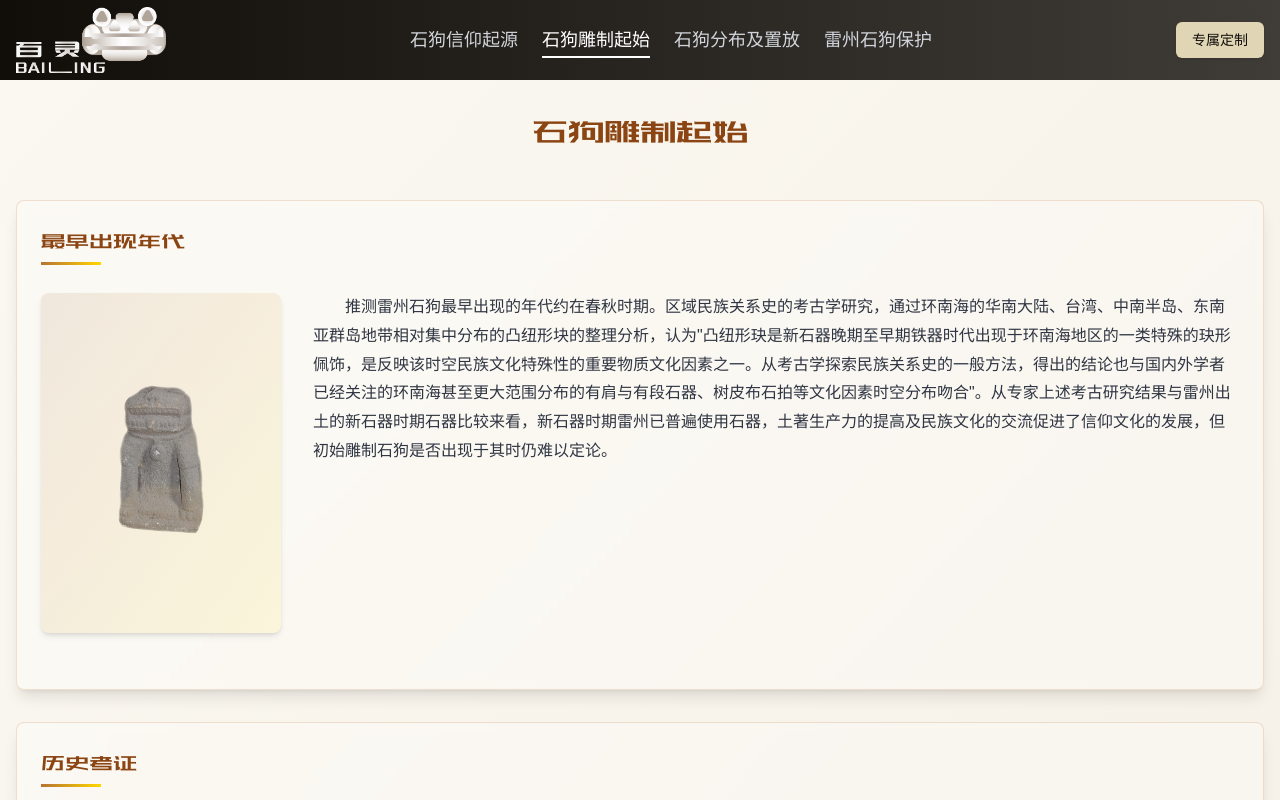
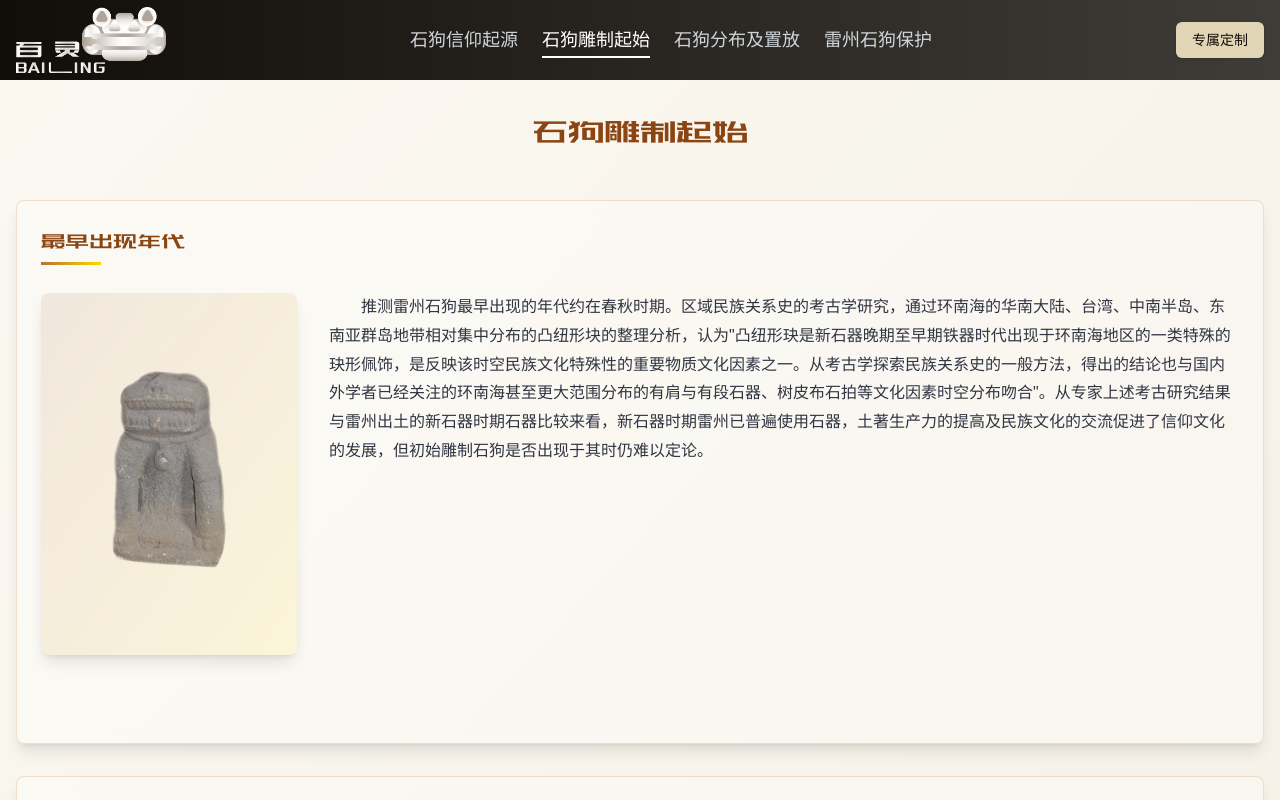
Before and after one commit to qq919006380/meta-relic, a Next.js app: page /making in a window 1280 px wide. Shown: the top 800 px of the page. Built offline with nearby package versions, Linux system fonts and the light colour scheme.

Commit message:
update title

```diff
--- a/app/making/page.tsx
+++ b/app/making/page.tsx
@@ -16,15 +16,21 @@ export default function Making() {
                             最早出现年代
                         </h2>
                         <div className="flex flex-col md:flex-row md:gap-8 mb-8">
-                            <Image
-                                src="/img/realDog/3.png"
-                                alt="雷州石狗信仰源流"
-                                width={240}
-                                height={320}
-                                className="rounded-lg shadow-md mx-auto md:mx-0 mb-8 md:mb-0
-                                        bg-gradient-to-br from-[rgb(139,69,19)]/10 to-[rgb(255,215,0)]/10
-                                         hover:shadow-xl transition-all duration-300"
-                            />
+                            {/* 左侧图片 */}
+                            <div className="w-full md:w-64 flex-shrink-0 mx-auto md:mx-0 mb-8">
+                                <div className="bg-gradient-to-br from-[rgb(139,69,19)]/10 to-[rgb(255,215,0)]/10
+                                    rounded-lg shadow-lg hover:shadow-xl transition-all duration-300
+                                    max-w-[300px] md:max-w-none mx-auto">
+                                    <Image
+                                        src="/img/realDog/3.png"
+                                        alt="雷州石狗历史"
+                                        width={300}
+                                        height={400}
+                                        className="rounded-lg object-cover w-full h-full transform scale-125
+                                                 transition-all duration-300"
+                                    />
+                                </div>
+                            </div>
                             <div className="prose text-[rgb(47,53,66)]">
                                 <p className="indent-8 leading-relaxed">
                                     推测雷州石狗最早出现的年代约在春秋时期。区域民族关系史的考古学研究，通过环南海的华南大陆、台湾、中南半岛、东南亚群岛地带相对集中分布的凸纽形块的整理分析，认为"凸纽形玦是新石器晚期至早期铁器时代出现于环南海地区的一类特殊的玦形佩饰，是反映该时空民族文化特殊性的重要物质文化因素之一。从考古学探索民族关系史的一般方法，得出的结论也与国内外学者已经关注的环南海甚至更大范围分布的有肩与有段石器、树皮布石拍等文化因素时空分布吻合"。从专家上述考古研究结果与雷州出土的新石器时期石器比较来看，新石器时期雷州已普遍使用石器，土著生产力的提高及民族文化的交流促进了信仰文化的发展，但初始雕制石狗是否出现于其时仍难以定论。
--- a/app/page.tsx
+++ b/app/page.tsx
@@ -170,29 +170,24 @@ export default function Home() {
           <div className="text-center space-y-8">
             {/* 英文标题 */}
             <motion.h1
-              initial={{ opacity: 0 }}
-              animate={{ opacity: 1 }}
-              transition={{ duration: 1 }}
-              className="relative text-6xl md:text-8xl font-bold mb-4 font-['Orbitron']"
+              initial={{ scale: 0.9, opacity: 0 }}
+              animate={{ scale: 1, opacity: 1 }}
+              transition={{ duration: 0.8, type: 'spring' }}
+              className="relative text-6xl md:text-8xl font-bold mb-4 font-['Cinzel']"
             >
-              {/* 背景光晕 */}
-              <div className="absolute inset-0 bg-gradient-to-r from-[rgb(184,115,51)]/10 to-[rgb(255,215,0)]/10
-                            blur-xl animate-pulse" />
-
-              {/* 文字主体 */}
-              <span className="relative bg-gradient-to-r from-[rgba(255,217,0,0.77)] to-[rgb(184,115,51)]
-                             bg-clip-text text-transparent
-                             animate-textflow">
-                META RELIC
+              <span className="relative inline-block">
+                {/* 浮雕阴影 */}
+                <span className="absolute inset-0 text-[rgb(47,53,66)]
+                       [text-shadow:_2px_2px_0_rgb(139,69,19),4px_4px_0_rgb(184,115,51)]">
+                  META RELIC
+                </span>
+                {/* 金属渐变 */}
+                <span className="relative bg-gradient-to-b from-[rgb(255,215,0)] to-[rgb(139,69,19)]
+                       bg-clip-text text-transparent
+                       [text-shadow:_1px_1px_2px_rgba(255,215,0,0.4)]">
+                  META RELIC
+                </span>
               </span>
-
-              {/* 流动光带 */}
-              <motion.div
-                className="absolute -bottom-4 h-1 bg-gradient-to-r from-transparent via-[rgb(255,215,0)] to-transparent"
-                initial={{ width: 0, left: '50%' }}
-                animate={{ width: '100%', left: 0 }}
-                transition={{ duration: 2, repeat: Infinity }}
-              />
             </motion.h1>
 
             {/* 副标题 */}
@@ -201,9 +196,15 @@ export default function Home() {
               animate={{ opacity: 1 }}
               transition={{ delay: 0.6 }}
               className="text-xl md:text-2xl font-serif font-bold text-[rgb(184,115,51)]
-                         max-w-2xl mx-auto"
+                         mx-auto md:whitespace-nowrap"
             >
-              数字技术与传统文化的完美融合，让千年雷州石狗文化焕发新生
+              <div className="md:inline-block">
+                数字科技赋能传统
+                <span className="hidden md:inline">·</span>
+              </div>
+              <div className="md:inline-block">
+                千年石狗焕发新生
+              </div>
             </motion.div>
 
             {/* 开始探索按钮 */}
@@ -422,11 +423,11 @@ export default function Home() {
             whileInView={{ opacity: 1, y: 0 }}
             transition={{ duration: 1, ease: "easeOut" }}
             viewport={{ once: true, margin: "-100px" }}
-            className="mt-32 rounded-2xl p-12 bg-black/10 backdrop-blur-xl
+            className="mt-32 max-w-4xl mx-auto rounded-2xl p-12 bg-black/10 backdrop-blur-xl
                        border border-white/20 shadow-lg"
           >
             <h2 className="text-4xl font-zhanku mb-12 text-museum-ink text-center">文化传承</h2>
-            <div className="space-y-8 text-museum-slate max-w-4xl mx-auto">
+            <div className="article-content space-y-8 text-museum-slate max-w-4xl mx-auto">
               {[
                 "古雷州百越族中的俚、僚、僮人都是黄帝的亲族，他们从黄河中下游南迁至岭海之滨，一部分移徙雷州成为雷州先民。",
                 "关于对雷的崇拜、盛大的祭雷仪式，史料记载比比皆是。最著名的莫过于明代小说家冯梦龙在《警世通言》中把盛大的祭雷仪式'雷州换鼓'与广德埋藏、钱塘江潮、登州海市并列为'天下四绝'。",
--- a/components/Nav.tsx
+++ b/components/Nav.tsx
@@ -76,12 +76,12 @@ export default function Nav() {
                                 </DropdownMenuTrigger>
                                 <DropdownMenuContent className="w-screen bg-[rgb(251,248,241)] shadow-lg mt-6
                                                      border-t-2 border-[rgb(184,115,51)]/20">
-                                    <div className="px-4 py-6 space-y-4">
+                                    <div className="space-y-4">
                                         {navLinks.map((link) => (
-                                            <DropdownMenuItem key={link.href} asChild>
+                                            <DropdownMenuItem key={link.href} className="flex justify-center" asChild>
                                                 <Link
                                                     href={link.href}
-                                                    className={`block px-6 py-4 text-lg font-medium rounded-lg
+                                                    className={`block px-6 py-4 text-base font-medium rounded-lg
                                                               transition-all duration-300 ${
                                                         isCurrentPath(link.href)
                                                             ? 'text-[rgb(251,248,241)] bg-gradient-to-r from-[rgb(139,69,19)] to-[rgb(184,115,51)]'
```
